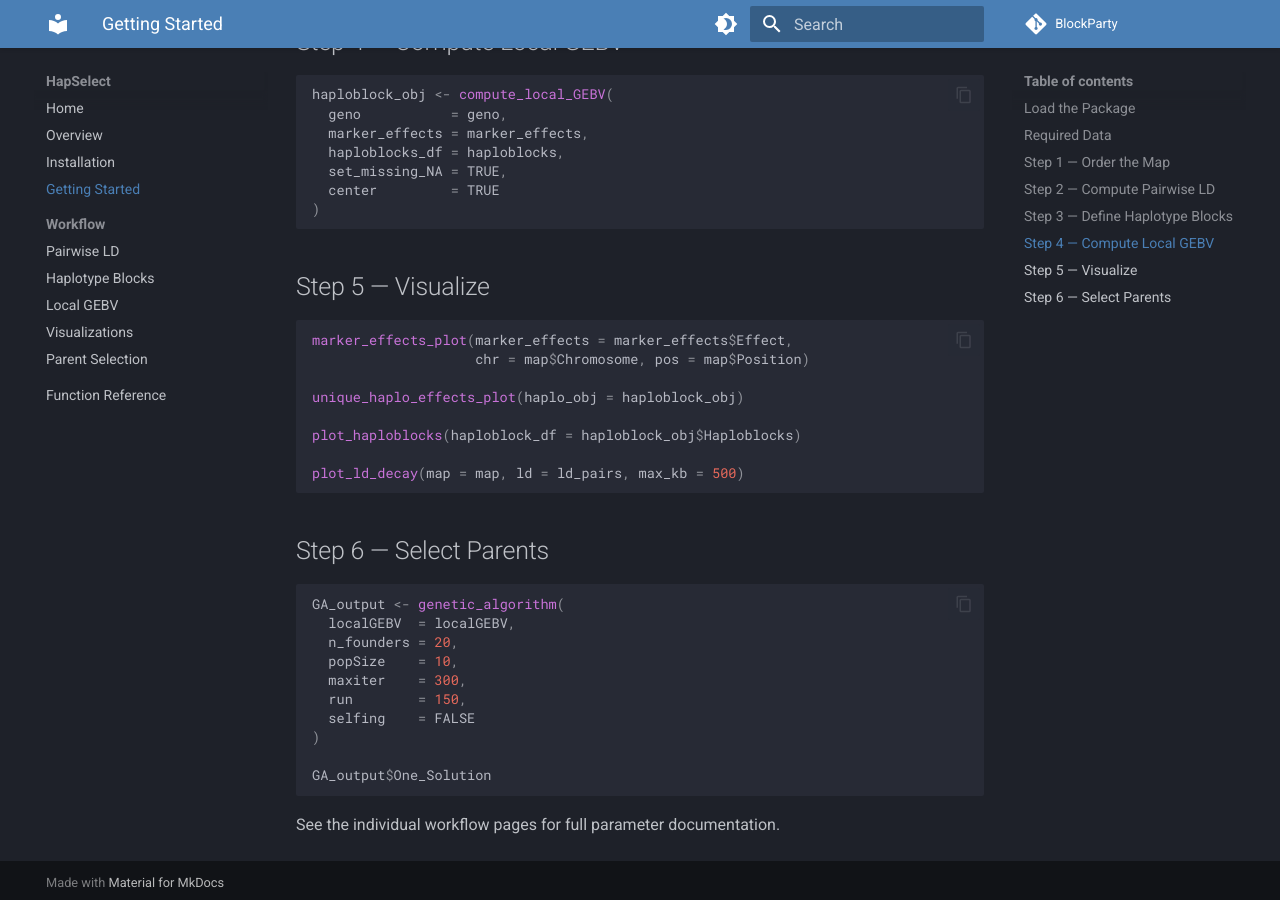
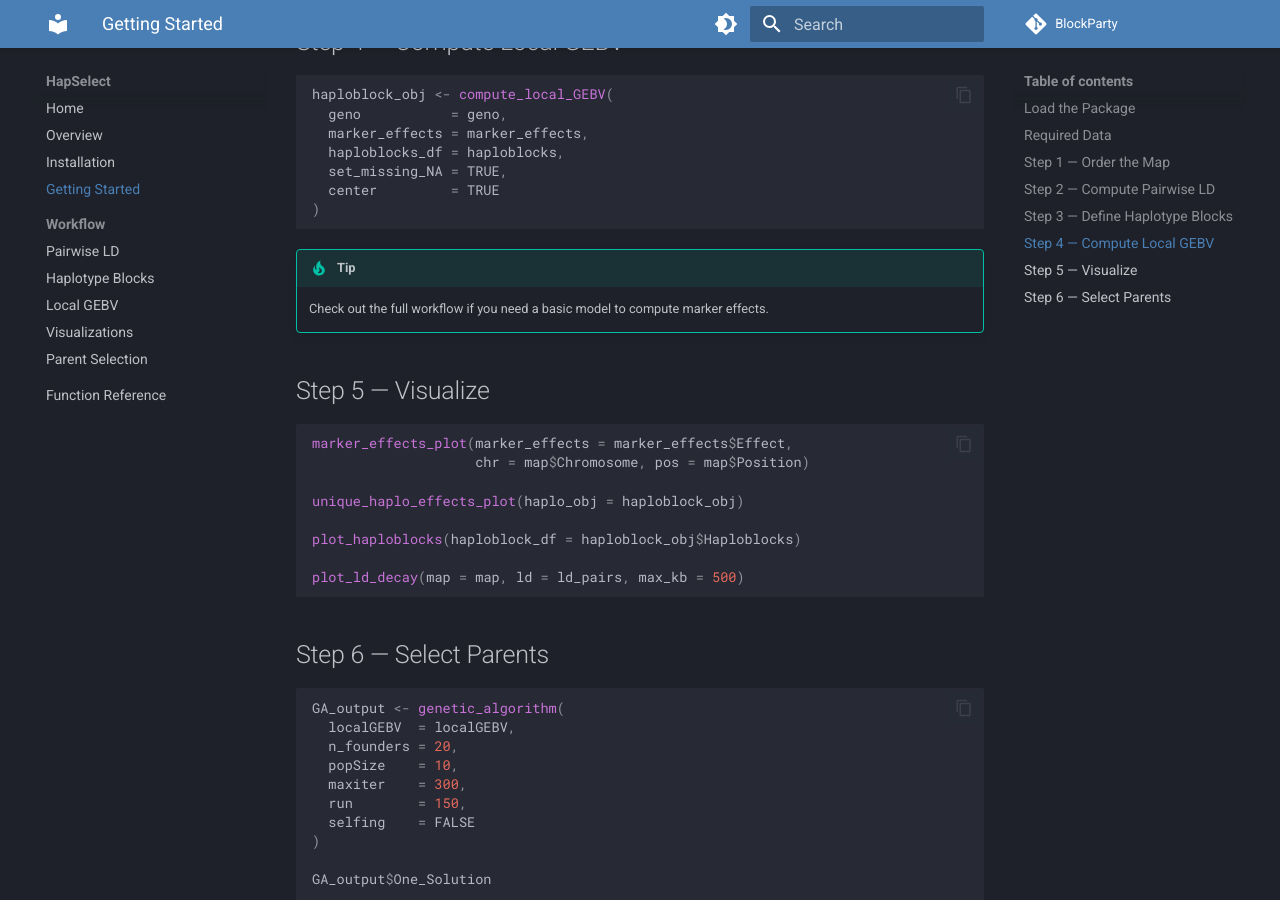
Before and after one commit to wrshf7/HapSelect-Docs, an MkDocs documentation site: the page built from docs/getting-started.md, in a window 1280 px wide and 900 px high, scrolled down 3638 px. Built offline with MkDocs 1.6.1 and Material for MkDocs 9.7.7, drawn with Linux system fonts in a browser that asks for light colours; comment, search, counter and statistics services are not loaded.

Commit message:
Update getting-started.md

````diff
--- a/docs/getting-started.md
+++ b/docs/getting-started.md
@@ -120,6 +120,9 @@ haploblock_obj <- compute_local_GEBV(
 )
 ```
 
+!!! tip
+    Check out the full workflow if you need a basic model to compute marker effects.
+
 ## Step 5 — Visualize
 
 ```r
````
